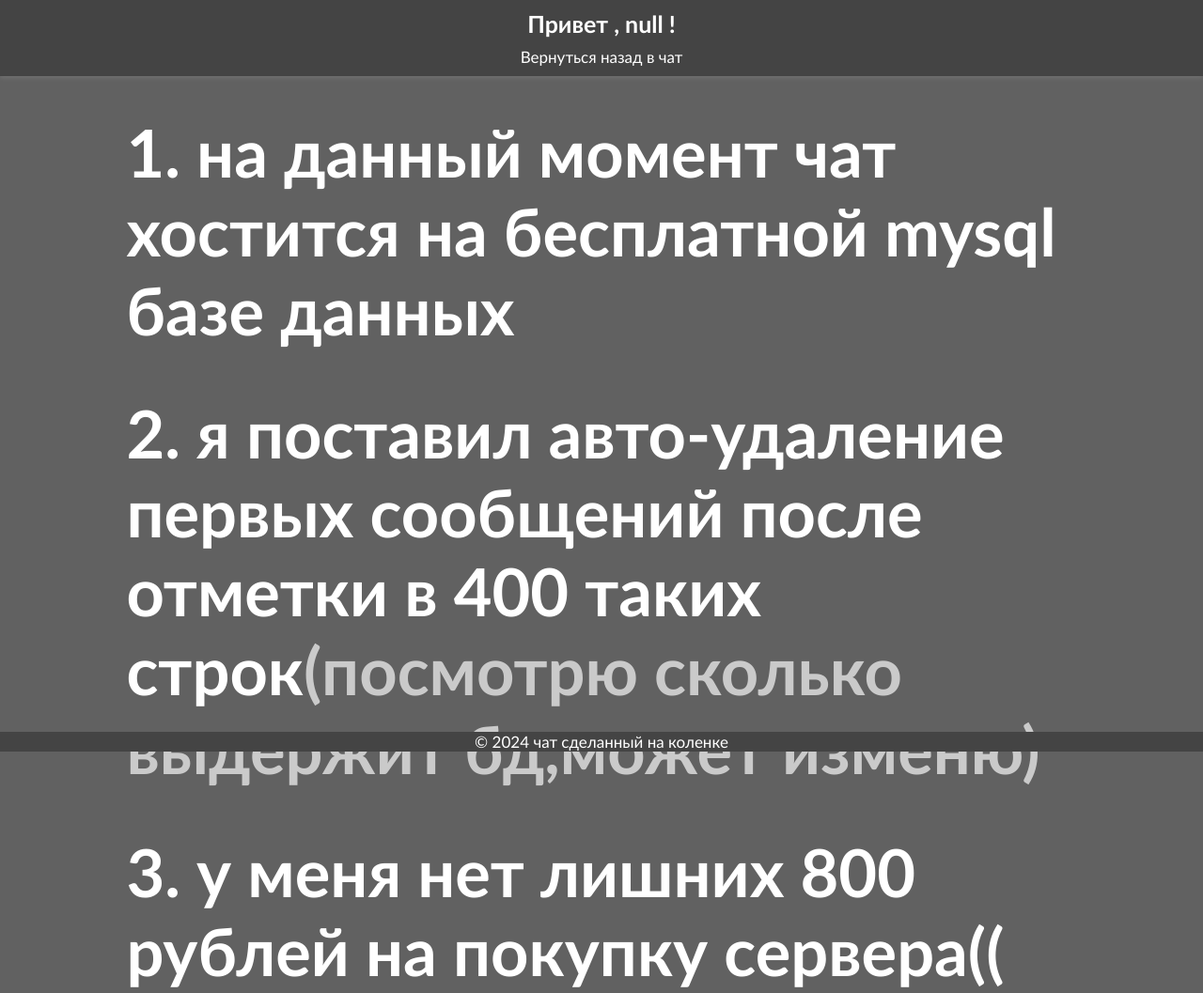
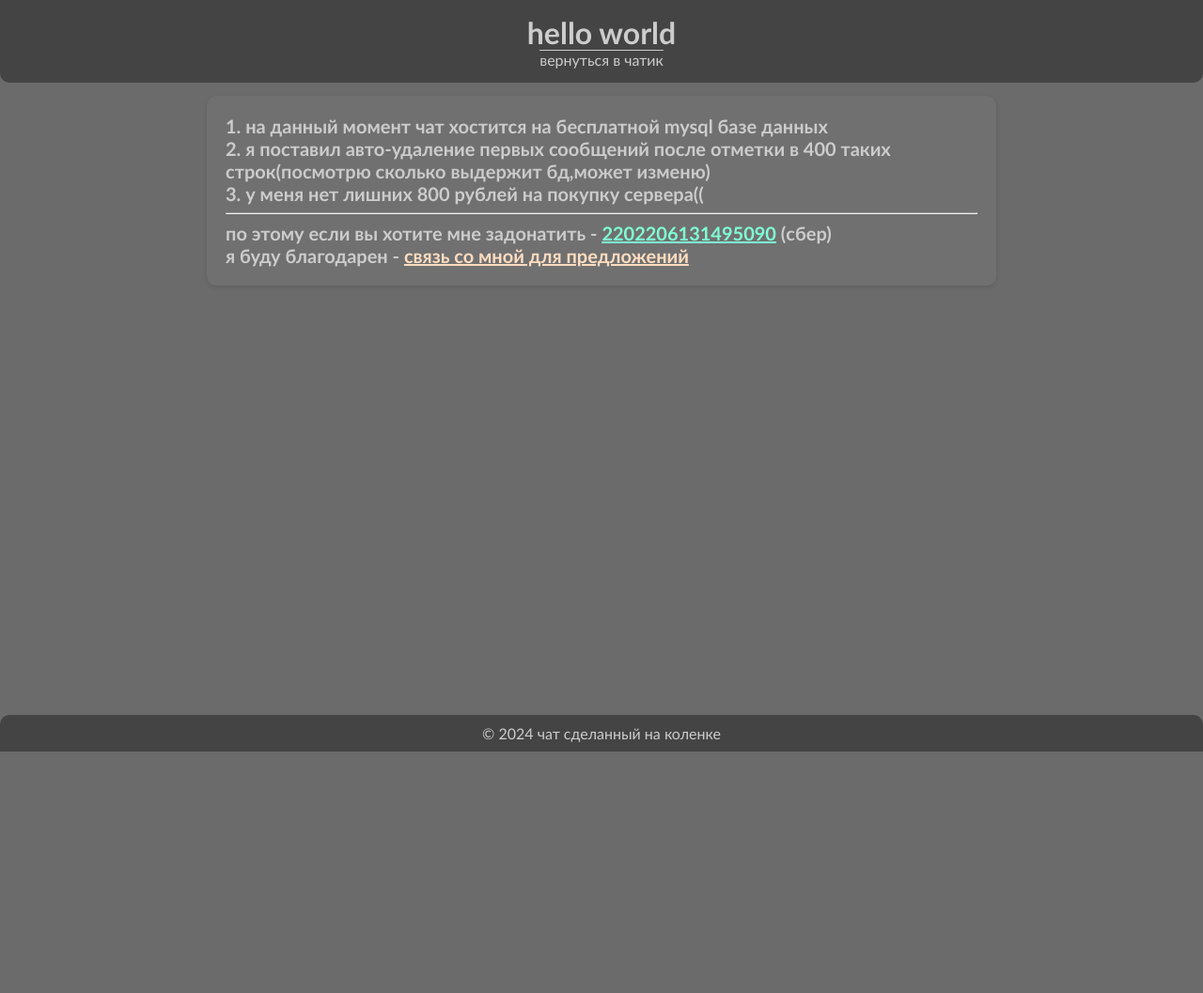
Before and after one commit to halareka/vercel-chat, a website: page public/donate.html in a window 1280 px wide. Shown: the top 1057 px of the page at 94% size. After the commit the page ends 800 px from the top, so only its background shows below. Drawn offline with Linux system fonts and the light colour scheme.

Commit message:
feat : rewrite pages and add logo

```diff
--- a/public/donate.css
+++ /dev/null
@@ -1,89 +0,0 @@
-body {
-    font-family: sans-serif;
-    background-color: hsl(0, 0%, 38%);
-    color: #ffffff;
-    font-family: 'Gill Sans', 'Gill Sans MT', Calibri, 'Trebuchet MS', sans-serif;
-}
-a{
-    text-decoration: none ;
-}
-h1{
-    font-size: 5.5vw;
-}
-.a{
-    color: #ffffff;
-    text-decoration: none ;
-}
-a:hover{
-    color: #d1a3a3;
-    cursor: pointer;
-}
-p{
-    font-size: 17px;
-    transition: 0.2s;
-    margin: 0;
-    color: #ffffff;
-}
-p:hover{
-    color: #d1a3a3;
-    cursor: pointer;
-}
-#welc{
-    font-size: 25px;
-    margin: 10px 0 10px 0;
-}
-.header {
-    background-color: #444444;
-    /* padding: 20px; */
-    padding-left: 0;
-    text-align: center;
-    position: fixed;
-    top: 0;
-    left: 0;
-    width: 100%;
-    box-shadow: 0 2px 5px rgba(255, 255, 255, 0.1);
-    z-index: 10;
-}
-.wrapper{
-    width: 80%;
-    margin: 0 auto;
-    margin-top: 120px;
-}
-.card{
-    color: aquamarine;
-    text-decoration:underline;
-}
-.hooks{
-    color: #cacaca;
-}
-.remoute{
-    color: rgb(255, 220, 192);
-    text-decoration:underline;
-}
-.remoute:hover{
-    cursor: pointer;
-}
-.footer {
-    background-color: #444444;
-    /* padding: 10px; */
-    padding-left: 0;
-    padding-right: 0;
-    text-align: center;
-    position: fixed;
-    right: 0;
-    bottom: 0;
-    width: 100%;
-}
-@media (max-width: 768px) {
-
-    .footer {
-        padding: 10px;
-        padding-left: 0;
-        padding-right: 0;
-    }
-}
-
-
-.head-p{
-    margin: 10px;
-}
--- a/public/donate.html
+++ b/public/donate.html
@@ -3,27 +3,28 @@
 <head>
     <meta charset="UTF-8">
     <meta name="viewport" content="width=device-width, initial-scale=1.0">
-    <link rel="stylesheet" href="donate.css">
-    <title>донат</title>
+    <link rel="icon" href="./img/logo-two.svg" type="image/svg+xml">
+    <link rel="stylesheet" href="./style.css">
+    <title>Сборы</title>
 </head>
 <body>
-    <header class="header">
-        <h1 id="welc">Чат</h1>
-        <a href="index.html"><p class="head-p">Вернуться назад в чат </p></a>
-    </header>
     <div class="wrapper">
-        <h1>1. на данный момент чат хостится на бесплатной mysql базе данных</h1>
-        <h1>2. я поставил авто-удаление первых сообщений после отметки в 400 таких строк<span class="hooks">(посмотрю сколько выдержит бд,может изменю)</span></h1>
-        <h1>3. у меня нет лишних 800 рублей на покупку сервера((</h1>
+        <div class="header">
+            <h1 id="welc" >hello world</h1>
+            <a href="index.html"><p class="p_header">вернуться в чатик</p></a>
+        </div>
+        <div class="main">
+                    <h1 class="h">1. на данный момент чат хостится на бесплатной mysql базе данных</h1>
+        <h1 class="h">2. я поставил авто-удаление первых сообщений после отметки в 400 таких строк<span class="hooks">(посмотрю сколько выдержит бд,может изменю)</span></h1>
+        <h1 class="h">3. у меня нет лишних 800 рублей на покупку сервера((</h1>
         <hr>
-        <h1>по этому если вы хотите мне задонатить - <span class="card">2202206131495090</span> (cбер) </h1>
-        <h1>я буду благодарен - <a class="remoute" href="https://t.me/katuagh">связь со мной для предложений</a></h1>
+        <h1 class="h">по этому если вы хотите мне задонатить - <span class="card">2202206131495090</span> (cбер) </h1>
+        <h1 class="h">я буду благодарен - <a class="remoute" href="https://t.me/katuagh">связь со мной для предложений</a></h1>
+        </div>
+
+        <div class="footer">
+            <p>&copy; 2024 чат сделанный на коленке</p>
+        </div>
     </div>
-    <footer class="footer">
-        <p>&copy; 2024 чат сделанный на коленке</p>
-    </footer>
-    <script>
-        document.getElementById('welc').innerText = `Привет , ${localStorage.getItem('nick')} !`
-    </script>
 </body>
 </html>
--- a/public/style.css
+++ b/public/style.css
@@ -1,54 +1,50 @@
-body {
-    font-family: sans-serif;
-    background-color: hsl(0, 0%, 38%);
-    color: #ffffff;
+html, body {
+    width: 100%;
+    height: 100%;
+    color: #ccc;
+    background-color: rgb(107, 107, 107);
+    margin: 0;
     font-family: 'Gill Sans', 'Gill Sans MT', Calibri, 'Trebuchet MS', sans-serif;
-    margin: 15px;
 }
-a{
-    color: #ffffff;
-    text-decoration: none ;
+h1,h2,h3,h4,h5,h6,p,a{
+    margin: 0;
+    color: #ccc;
+    text-decoration: none;
 }
-a:hover{
-    color: #d1a3a3;
-    cursor: pointer;
+b{
+    color: rgb(73, 50, 73);
 }
-p{
-    font-size: 17px;
+.header{
+    display: flex;
+    justify-content: center;
+    align-items: center;
+    background-color: #444444;
+    flex-direction: column;
+    padding: 15px;
+    border-radius: 0 0 10px 10px;
+    /* height: 70px; */
+}
+.p_header{
     transition: 0.2s;
-    margin: 0;
-    color: #ffffff;
+    text-decoration:overline;
 }
-p:hover{
-    color: #d1a3a3;
-    cursor: pointer;
-}
-#welc{
-    font-size: 25px;
-    margin: 10px 0 10px 0;
-}
-.header {
-    background-color: #444444;
-    padding-left: 0;
-    text-align: center;
-    position: absolute;
-    top: 0;
-    left: 0;
-    width: 100%;
-    box-shadow: 0 2px 5px rgba(255, 255, 255, 0.1);
-    z-index: 10;
+.p_header:hover{
+    color:#589ae0 ;
+    text-decoration: none;
 }
 .main {
+    margin: 0 auto;
+    margin-top: 14px;
     max-width: 800px;
-    margin: 20px auto;
+    width: 80%;
     padding: 20px;
     background-color: #707070;
     border-radius: 10px;
     box-shadow: 0 2px 5px rgba(0, 0, 0, 0.1);
-    margin-top: 115px;
+
 }
 .chat-area {
-    height: 450px;
+    height: calc(100vh - 344px);
     overflow-y: auto;
     display: flex;
     flex-direction: column-reverse;
@@ -65,44 +61,24 @@ p:hover{
     display: flex;
     align-items: flex-start;
     width: 100%;
-    /* max-width: 80%; */
-    word-break: break-word;
-    white-space: wrap;
-}
-.message.self {
-    flex-direction: row-reverse;
-}
-.message .author {
-    font-weight: bold;
-    margin-right: 5px;
-}
-.message .content {
     background-color: #e6e6e6;
     padding: 10px;
     color: #444444;
     border-radius: 15px 15px 15px 0px;
+    word-break: break-word;
+    white-space: wrap;
+    box-shadow: 0 2px 5px rgba(0, 0, 0, 0.404);
 }
 .input-area {
     display: flex;
     border-top: 2px solid ;
     padding-top: 20px;
 }
-.footer {
-    background-color: #444444;
-    padding: 10px;
-    padding-left: 0;
-    padding-right: 0;
 
-    text-align: center;
-    position: absolute;
-    bottom: 0;
-    left: 0;
-    width: 100%;
-}
 #nickname, #message {
     flex: 1;
     font-family: 'Gill Sans', 'Gill Sans MT', Calibri, 'Trebuchet MS', sans-serif;
-    font-size: 20px;
+    font-size: 22px;
     padding: 10px;
     margin-right: 10px;
     border: 1px solid #ccc;
@@ -116,53 +92,44 @@ p:hover{
     border-radius: 5px;
     cursor: pointer;
 }
-b{
-    color: rgb(73, 50, 73);
+.footer{
+    /* padding: 10px; */
+    text-align: center;
+    background-color: #444444;
+    width: 100%;
+    position: absolute;
+    bottom: 0;
+    padding-top: 10px;
+    padding-bottom: 10px;
+    border-radius: 10px 10px 0 0 ;
+}
+.h{
+    font-size: 20px;
+}
+.card{
+    color: aquamarine;
+    text-decoration:underline;
+}
+.hooks{
+    color: #cacaca;
+}
+.remoute{
+    color: rgb(255, 220, 192);
+    text-decoration:underline;
+}
+.remoute:hover{
+    cursor: pointer;
 }
 @media (max-width: 768px) {
-    .container {
-        padding: 10px;
+    #nickname, #message {
+        margin-bottom: 10px;
+        margin-right: 0px;
+        font-size: 20px;
+        padding: 5px;
     }
+}
+@media (max-width: 768px) {
     .input-area {
         flex-direction: column;
     }
-
-    #nickname, #message {
-        margin-bottom: 10px;
-        margin-right: 0px;
-    }
-
-    #send {
-        width: auto;
-    }
-    /* .footer {
-        padding: 10px;
-    } */
 }
-@media (max-width: 480px) {
-    #nickname, #message {
-        font-size: 17px;
-        padding: 5px;
-
-    }
-
-}
-@media (max-width: 376px) {
-    .chat-area {
-        height: 250px;
-    }
-    .input-area{
-        padding-top: 15px;
-    }
-}
-@media (max-width: 361px) {
-    .chat-area {
-        height: 300px;
-    }
-    .input-area{
-        padding-top: 15px;
-    }
-}
-.head-p{
-    margin: 10px;
-}
```
Also changed, not shown: public/index.html (+20 -19 lines), public/script.js (+18 -12 lines), public/img/logo-two.svg (added), public/img/logo.svg (added).
